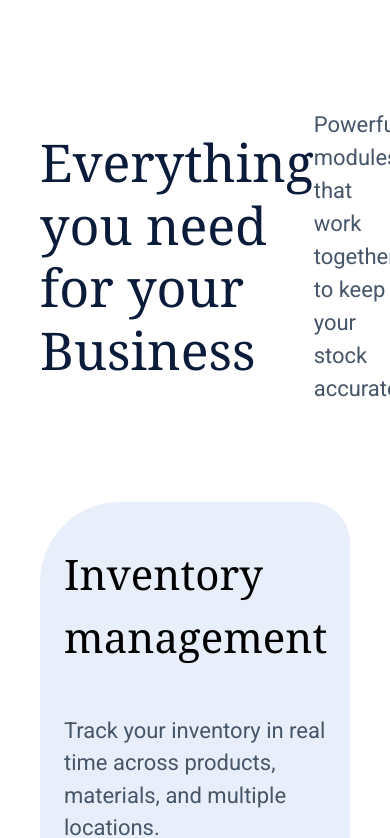
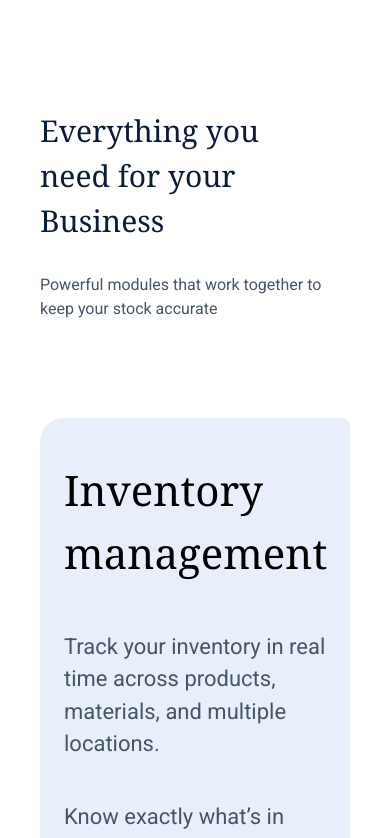
Before and after one commit to Sumally007/zanua-website-project, a React (Vite) app: page / in a window 390 px wide. Shown: the part 1740-2578 px from the top of the page. Built offline with nearby package versions, Linux system fonts and the light colour scheme; a web font is replaced by a local one.

Commit message:
making responsive to features and featuresCard component

```diff
--- a/src/components/FeatureCard.tsx
+++ b/src/components/FeatureCard.tsx
@@ -60,7 +60,7 @@ const FeatureCard: React.FC<Feature> = ({
 }) => {
     return (
         <div
-            className={`card flex flex-col items-center justify-between gap-10 px-6 py-10 lg:flex-row lg:px-[57px] lg:py-[97px] ${bgClass} rounded-tl-card-lg rounded-br-card-lg rounded-tr-card-sm rounded-bl-card-sm`}
+            className={`card flex flex-col items-center justify-between gap-10 px-6 py-10 md:flex-row lg:px-[57px] lg:py-[97px] ${bgClass} rounded-rounded-sm md:rounded-rounded-md lg:rounded-tl-card-lg lg:rounded-br-card-lg lg:rounded-tr-card-sm lg:rounded-bl-card-sm`}
         >
             <div className="flex w-full flex-col lg:w-[490px]">
                 <h3 className="mb-[47px] text-[42px]">{title}</h3>
--- a/src/components/Features.tsx
+++ b/src/components/Features.tsx
@@ -4,9 +4,9 @@ import FeatureCard, { features } from './FeatureCard';
 const Features = () => {
     return (
         <section id="features" className="flex flex-col items-center justify-center mb-[var(--space-bottom)] xl:px-[106px] px-[2.5rem]">
-            <div className="flex items-center justify-between w-full mb-[97px]">
-                <h2 className="text-[52px] text-brand-dark leading-[120%]">Everything you need <br></br> for your Business</h2>
-                <p className="text-brand-gray text-(length:--font-size-paragraph) leading-[150%] self-start">Powerful modules that work together to keep your <br></br> stock accurate</p>
+            <div className="flex flex-col sm:flex-row sm:items-center justify-between  w-full mb-[97px]">
+                <h2 className="text-[1.875rem] pr-[10%] lg:text-[52px] md:text-[2.25rem] mb-[30px] lg:mb-0 text-brand-dark xl:leading-[120%] max-w-heading">Everything you need for your Business</h2>
+                <p className="text-brand-gray text-[1rem] lg:text-(length:--font-size-paragraph) max-w-paragraph leading-[150%] self-start">Powerful modules that work together to keep your stock accurate</p>
             </div>
             <div className="flex flex-col gap-[80px] w-full">
                 {features.map((features, index) => (
--- a/src/components/Steps.tsx
+++ b/src/components/Steps.tsx
@@ -8,9 +8,9 @@ const Steps = () => {
     return (
         <section id="how it works" className="flex flex-col items-center justify-center mb-[var(--space-bottom)] xl:px-[106px] px-[2.5rem]
         bg-[var(--color-lightBlue)] rounded-tl-containerCard rounded-br-containerCard">
-            <div className="flex items-center justify-between w-full mt-[120px] mb-[97px]">
-                <h2 className="text-[52px] text-brand-dark leading-[120%]">Steps to Control Your <br></br> Stock Effortless</h2>
-                <p className="text-brand-gray text-(length:--font-size-paragraph) leading-[150%] self-start">Running Zanua ERP is a seamless, guided experience <br></br> designed to streamline your business operations and <br></br> maximize profitability.</p>
+            <div className="flex flex-col sm:flex-row sm:items-center justify-between w-full mt-[120px] mb-[97px]">
+                <h2 className="text-[1.875rem] pr-[10%] lg:text-[52px] md:text-[2.25rem] mb-[30px] lg:mb-0 text-brand-dark xl:leading-[120%] max-w-heading">Steps to Control Your Stock Effortless</h2>
+                <p className="text-brand-gray text-[1rem] lg:text-(length:--font-size-paragraph) leading-[150%] self-start max-w-paragraph">Running Zanua ERP is a seamless, guided experience designed to streamline your business operations and maximize profitability.</p>
             </div>
 
             <div className="flex justify-between items-center gap-[40px] w-full mb-[120px]">
--- a/src/styles/index.css
+++ b/src/styles/index.css
@@ -32,6 +32,13 @@
     --radius-card-price: 30px;
     --radius-card-lg: 80px;
     --radius-card-sm: 40px;
+
+    --radius-rounded-md: 3rem 1rem;
+    --radius-rounded-sm: 1.5rem .5rem;
+
+
+    --max-width-paragraph: 544px;
+    --max-width-heading: 692px;
 }
 
 @layer base {
```
